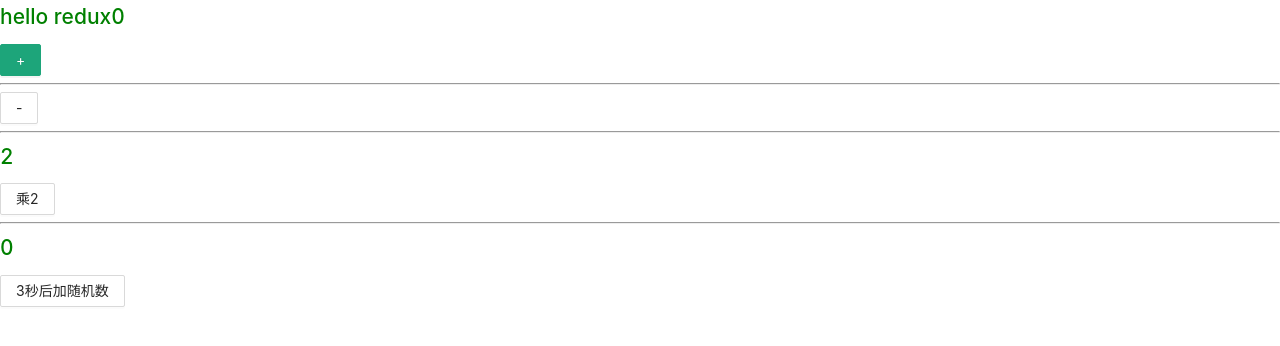
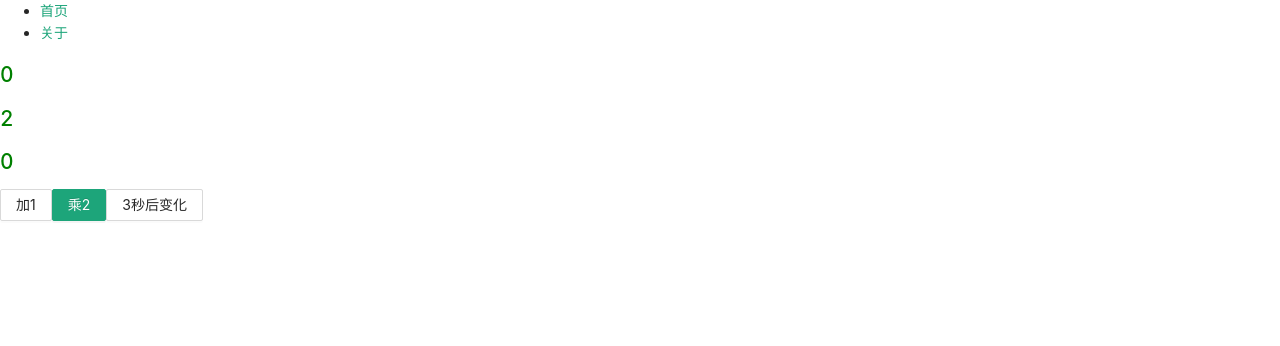
Before and after one commit to mianmalife/cra-react, a React (Create React App) app: page / in a window 1280 px wide. Shown: the top 346 px of the page. Built offline with nearby package versions, Linux system fonts and the light colour scheme.

Commit message:
add: react-router-dom connected-react-router

```diff
--- a/package.json
+++ b/package.json
@@ -8,10 +8,12 @@
     "@testing-library/react": "^11.1.0",
     "@testing-library/user-event": "^12.1.10",
     "antd": "^4.13.0",
+    "connected-react-router": "^6.9.1",
     "craco-less": "^1.17.1",
     "react": "^17.0.1",
     "react-dom": "^17.0.1",
     "react-redux": "^7.2.2",
+    "react-router-dom": "^5.2.0",
     "react-scripts": "4.0.3",
     "redux": "^4.0.5",
     "redux-thunk": "^2.3.0",
--- a/src/App.js
+++ b/src/App.js
@@ -1,43 +1,11 @@
-import React, { Component } from 'react'
-import { connect } from 'react-redux'
-import { addNum, minus, mulTwo, afterNum } from './action/addAction'
-import { Button } from 'antd'
+import React from 'react'
+import { ConnectedRouter } from 'connected-react-router'
+import routes from './routes/index'
 import './App.less';
-class App extends Component {
-  constructor(props) {
-    super(props)
-    this.state = {}
-  }
-  render() {
-    return <div className="App">
-        <h2>hello redux{this.props.count}</h2>
-        <Button type="primary" onClick={this.props.addNum}>+</Button>
-        <hr></hr>
-        <Button onClick={this.props.minus}>-</Button>
-        <hr></hr>
-        <h2>{this.props.mulCount}</h2>
-        <Button onClick={this.props.mulTwo}>乘2</Button>
-        <hr></hr>
-        <h2>{this.props.asyncCount}</h2>
-        <Button onClick={this.props.testAsync}>3秒后加随机数{this.props.testAsync}</Button>
-      </div>
-  }
+
+const App = ({ history }) => {
+  return (<ConnectedRouter history={history}>
+    {routes}
+  </ConnectedRouter>)
 }
-
-const mapStateToProps = state => {
-  console.log(state)
-  return {
-    count: state.num,
-    mulCount: state.mulNum,
-    asyncCount: state.asynNum
-  }
-}
-const mapDispatchToProps = dispatch => {
-  return {
-    addNum: () => dispatch(addNum()),
-    minus: () => dispatch(minus()),
-    mulTwo: () => dispatch(mulTwo()),
-    testAsync: () => dispatch(afterNum())
-  }
-}
-export default connect(mapStateToProps, mapDispatchToProps)(App)
+export default App
--- /dev/null
+++ b/src/configureStore.js
@@ -0,0 +1,22 @@
+import { createBrowserHistory } from 'history'
+import { applyMiddleware, compose, createStore } from 'redux'
+import thunk from 'redux-thunk'
+import { routerMiddleware } from 'connected-react-router'
+import createRootReducer from './reducer/index'
+export const history = createBrowserHistory()
+
+export default function configureStore(preloadedState) {
+  const store = createStore(
+    createRootReducer(history), // root reducer with router state
+    preloadedState,
+    compose(
+      applyMiddleware(
+        routerMiddleware(history), // for dispatching history actions
+        thunk
+        // ... other middlewares ...
+      ),
+    ),
+  )
+
+  return store
+}
--- a/src/index.js
+++ b/src/index.js
@@ -1,12 +1,13 @@
 import React from 'react';
 import ReactDOM from 'react-dom';
-import { Provider } from 'react-redux';
-import store from './reducer'
-import App from './App';
+import { Provider } from 'react-redux'
+import configureStore, { history } from './configureStore'
+import App from './App'
+const store = configureStore()
 
 ReactDOM.render(
   <Provider store={store}>
-    <App />
+    <App history={history} />
   </Provider>,
   document.getElementById('root')
-);
+)
--- /dev/null
+++ b/src/page/about/index.js
@@ -0,0 +1,10 @@
+import { push } from 'connected-react-router'
+import { connect } from 'react-redux'
+import { Button } from 'antd'
+function About (props) {
+    return <h2>
+        this is about page
+        <Button onClick={() => {props.push('/')}}>push</Button>
+    </h2>
+}
+export default connect(null, {push})(About)
--- /dev/null
+++ b/src/page/index/index.js
@@ -0,0 +1,31 @@
+import React from 'react'
+import { connect } from 'react-redux'
+import { Button } from 'antd'
+import { addNum, mulTwo, afterNum } from '../../action/addAction'
+function Index (props) {
+    console.log(props, 'index')
+    return (<div>
+        <h2>{props.num}</h2>
+        <h2>{props.mulNum}</h2>
+        <h2>{props.asynNum}</h2>
+        <Button onClick={props.addNumNormal}>加1</Button>
+        <Button onClick={props.numTwo} type="primary">乘2</Button>
+        <Button onClick={props.threeNum} >3秒后变化</Button>
+    </div>)
+}
+
+const mapStateToProps = state => {
+    return {
+        num: state.num,
+        mulNum: state.mulNum,
+        asynNum: state.asynNum
+    }
+}
+const mapDispatchToProps = dispatch => {
+    return {
+        addNumNormal: () => dispatch(addNum()),
+        numTwo: () => dispatch(mulTwo()),
+        threeNum: () => dispatch(afterNum())
+    }
+}
+export default connect(mapStateToProps, mapDispatchToProps)(Index)
--- a/src/reducer/index.js
+++ b/src/reducer/index.js
@@ -1,6 +1,12 @@
-import { createStore, combineReducers, applyMiddleware} from 'redux'
-import thunk from 'redux-thunk'
+import { combineReducers } from 'redux'
+import { connectRouter } from 'connected-react-router'
 import num from './countReducer'
 import mulNum from './countTwoReducer'
 import asynNum from './asynReducer'
-export default createStore(combineReducers({num, mulNum, asynNum}), applyMiddleware(thunk))
+const createRootReducer = history => combineReducers({
+    router: connectRouter(history),
+    num,
+    mulNum,
+    asynNum
+})
+export default createRootReducer
--- /dev/null
+++ b/src/routes/index.js
@@ -0,0 +1,19 @@
+import { React } from 'react'
+import { BrowserRouter, Route, Link } from 'react-router-dom'
+import Index from '../page/index/index'
+import About from '../page/about/index'
+const routes = (
+    <BrowserRouter>
+        <ul>
+            <li>
+                <Link to="/">首页</Link>
+            </li>
+            <li>
+                <Link to="/about">关于</Link>
+            </li>
+        </ul>
+        <Route exact path='/' component={Index} />
+        <Route exact path='/about' component={About} />
+    </BrowserRouter>
+)
+export default routes
```
Also changed, not shown: 1 other file (tests, documents, lock files or other folders).
